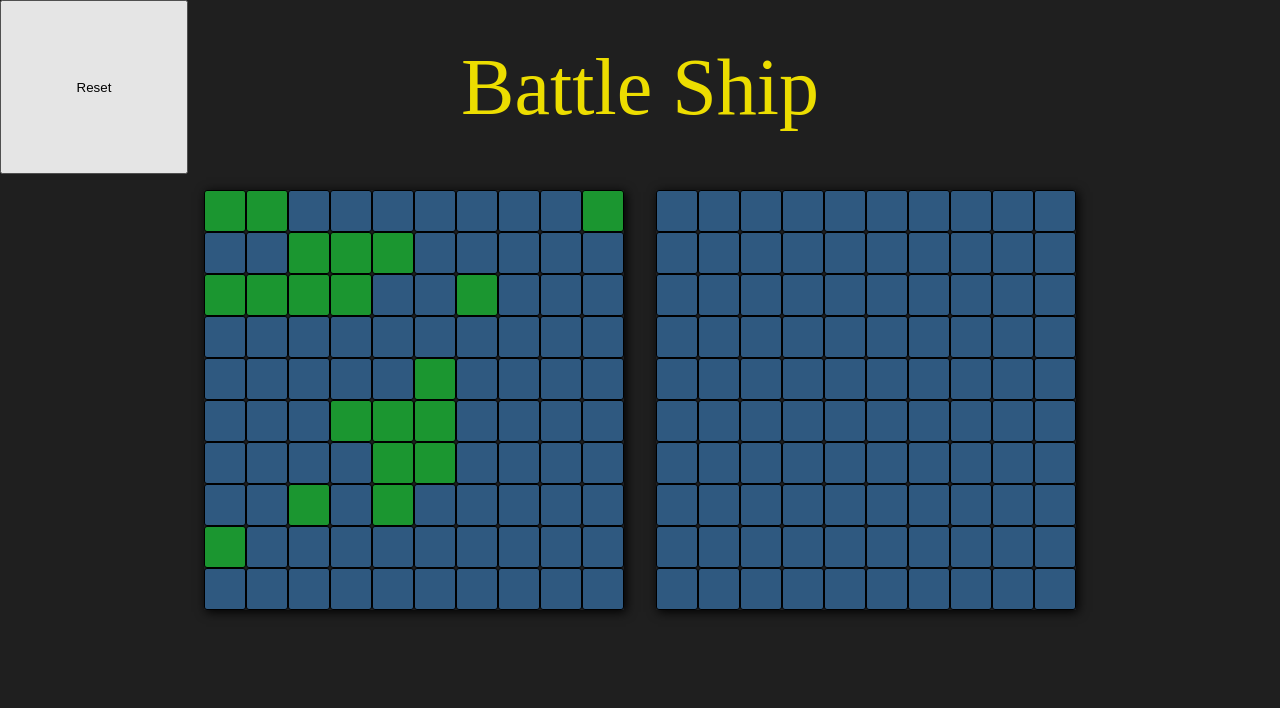
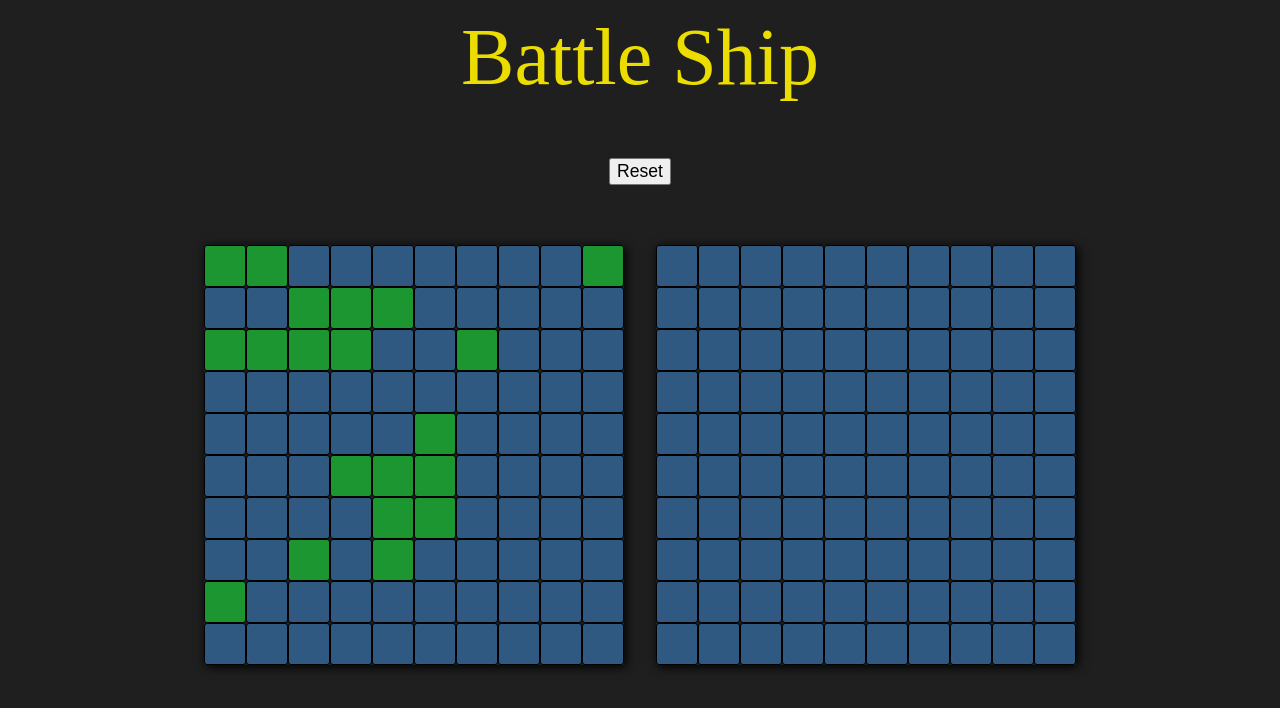
Before and after one commit to G-Cioni/BattleShip, a website built with webpack: page dist/index.html in a window 1280 px wide. Built offline with nearby package versions, Linux system fonts and the light colour scheme.

Commit message:
basic reset button css added for now

```diff
--- a/src/styles.css
+++ b/src/styles.css
@@ -11,11 +11,11 @@
 body {
   display: grid;
   grid-template-columns: repeat(3, 1fr);
-  grid-template-rows: repeat(3, 1fr);
+  grid-template-rows: 1fr 1fr 5fr;
   grid-template-areas:
     '. header . '
-    '. game-boards .'
-    ' . . .';
+    ' . reset-btn .'
+    '. game-boards .';
   background-color: var(--background-color);
   height: 100vh;
   width: 100vw;
@@ -27,6 +27,14 @@ body {
   font-size: 5em;
   margin: auto;
 }
+#reset {
+  grid-area: reset-btn;
+  font-size: 1.1em;
+  width: max-content;
+  height: max-content;
+  margin: auto;
+}
+
 #game-board-container {
   grid-area: game-boards;
   display: flex;
```
